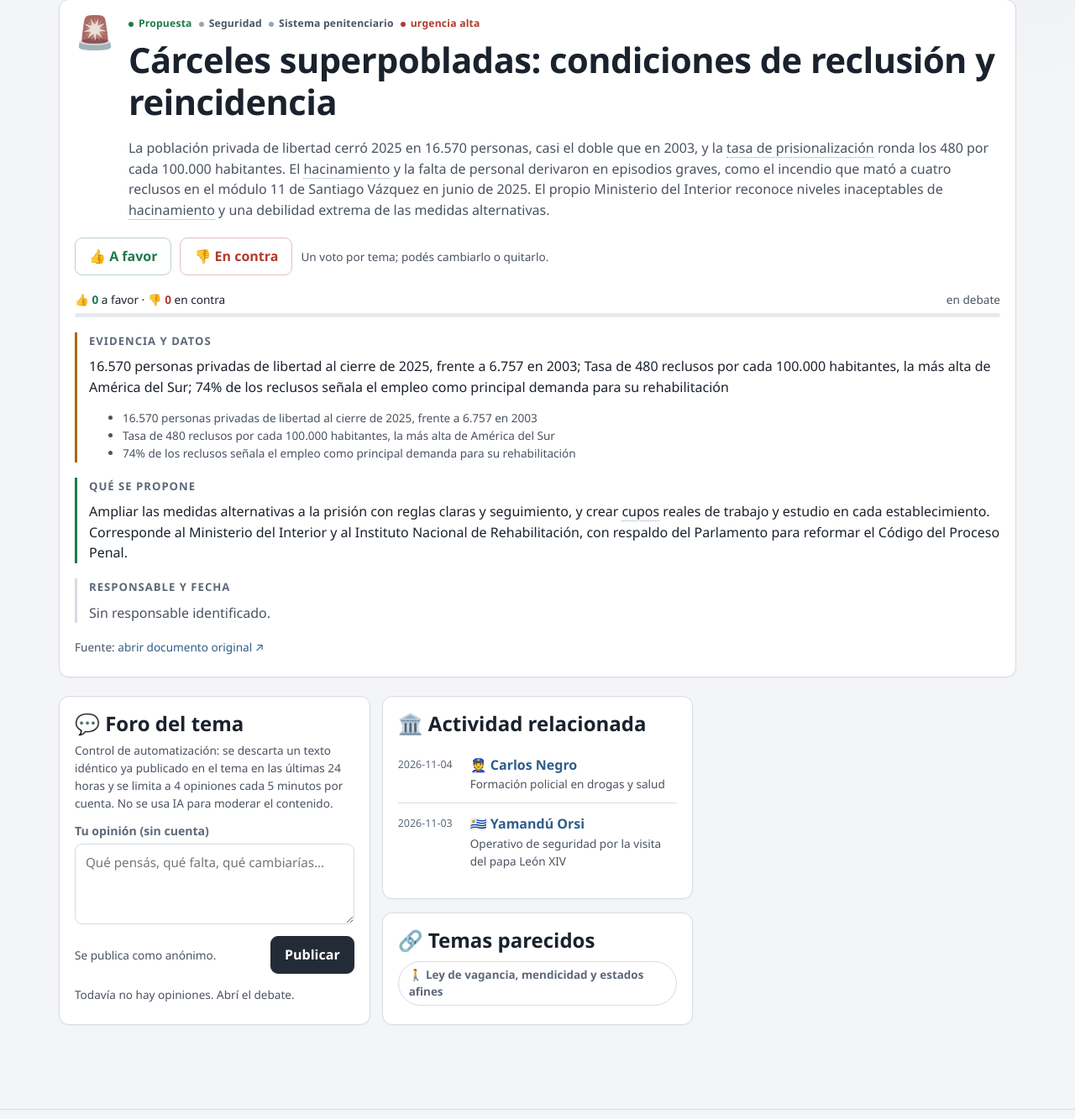
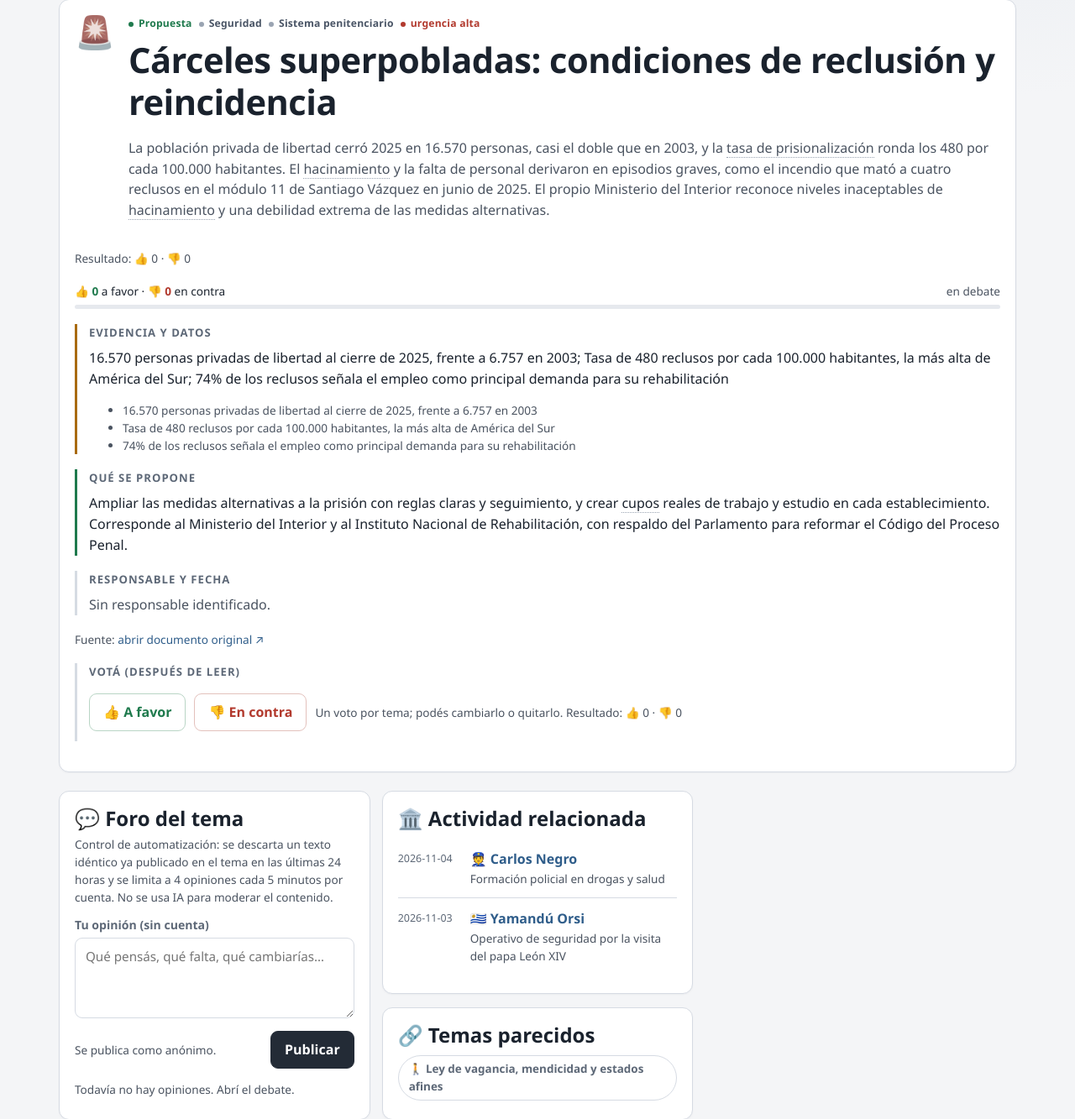
Before and after one commit to DouglasAdvaita/politica-eficiente, a Flask app: page /tema/hacinamiento-carcelario in a window 1280 px wide. Shown: the part 117-1450 px from the top of the page at 84% size. Run offline with Flask 3, Linux system fonts and the light colour scheme; data comes from the database, SQL or seed files in the repository; data that the repository does not hold is empty; some libraries are stand-ins or nearby versions.

Commit message:
Tema: resultado de voto arriba, boton de voto abajo tras leer

```diff
--- a/templates/tema.html
+++ b/templates/tema.html
@@ -28,16 +28,8 @@
     </div>
   </div>
 
-  <div class="votar">
-    <form method="post" action="{{ url_for('votar', slug=t.slug) }}">
-      <input type="hidden" name="valor" value="1">
-      <button class="boton favor {% if mi_voto == 1 %}activo{% endif %}" type="submit">👍 A favor</button>
-    </form>
-    <form method="post" action="{{ url_for('votar', slug=t.slug) }}">
-      <input type="hidden" name="valor" value="-1">
-      <button class="boton contra {% if mi_voto == -1 %}activo{% endif %}" type="submit">👎 En contra</button>
-    </form>
-    <span class="chico suave">Un voto por tema; podés cambiarlo o quitarlo.</span>
+  <div class="votar" style="margin-top:14px">
+    <span class="chico suave">Resultado: 👍 {{ t.a_favor }} · 👎 {{ t.en_contra }}</span>
   </div>
 
   <div class="fila entre chico" style="margin-top:6px">
@@ -139,6 +131,21 @@
   {% if t.fuente_url %}
     <p class="chico suave">Fuente: <a href="{{ t.fuente_url }}" target="_blank" rel="noopener">abrir documento original ↗</a></p>
   {% endif %}
+
+  <div class="bloque" style="margin-top:18px">
+    <h4>Votá (después de leer)</h4>
+    <div class="votar">
+      <form method="post" action="{{ url_for('votar', slug=t.slug) }}">
+        <input type="hidden" name="valor" value="1">
+        <button class="boton favor {% if mi_voto == 1 %}activo{% endif %}" type="submit">👍 A favor</button>
+      </form>
+      <form method="post" action="{{ url_for('votar', slug=t.slug) }}">
+        <input type="hidden" name="valor" value="-1">
+        <button class="boton contra {% if mi_voto == -1 %}activo{% endif %}" type="submit">👎 En contra</button>
+      </form>
+      <span class="chico suave">Un voto por tema; podés cambiarlo o quitarlo. Resultado: 👍 {{ t.a_favor }} · 👎 {{ t.en_contra }}</span>
+    </div>
+  </div>
 </article>
 
 {% if posicionados %}
```
